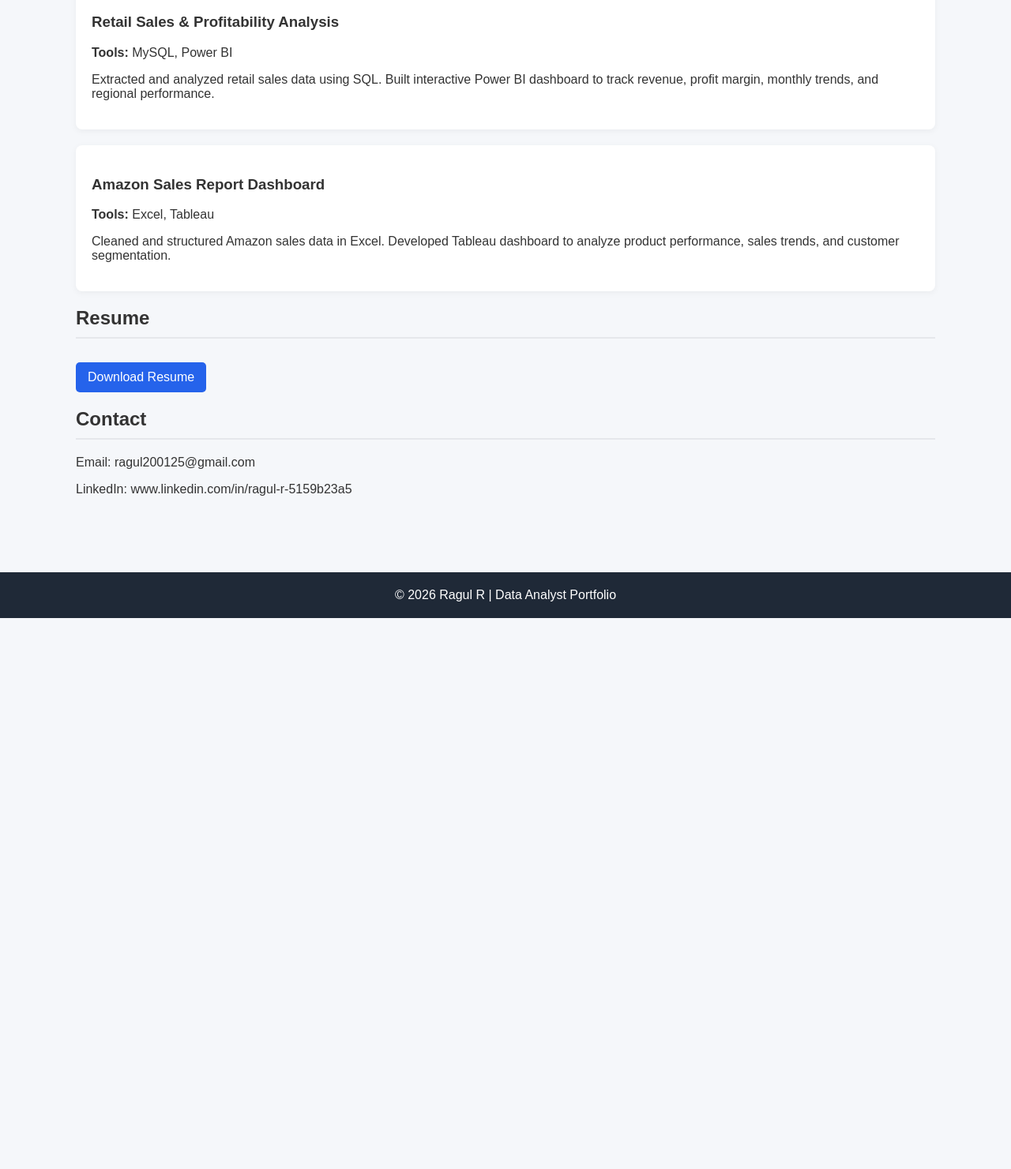
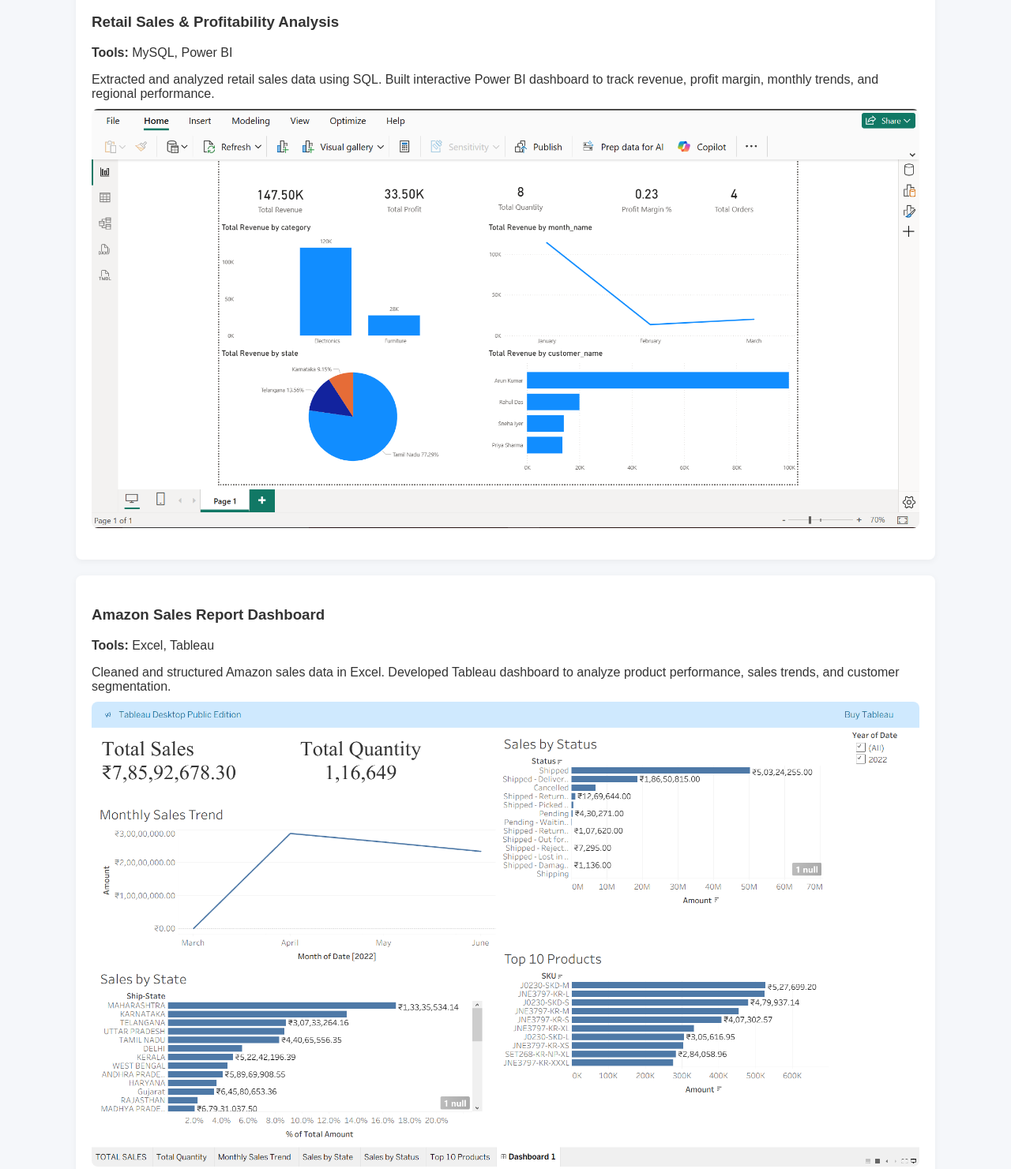
Before and after one commit to ragul200125-boop/Ragul-data-analyst.github.io, a plain HTML site: page index.html in a window 1280 px wide. Shown: the part 540-2021 px from the top of the page at 79% size. Before the commit the page ends 1323 px from the top, so only its background shows below. Drawn offline with Linux system fonts and the light colour scheme.

Commit message:
Update index.html

```diff
--- a/index.html
+++ b/index.html
@@ -113,6 +113,7 @@
         <p>
             Extracted and analyzed retail sales data using SQL. Built interactive Power BI dashboard
             to track revenue, profit margin, monthly trends, and regional performance.
+            <img src="retail-dashboard.png" width="100%" style="margin-top:10px; border-radius:8px;">
         </p>
     </div>
 
@@ -122,6 +123,7 @@
         <p>
             Cleaned and structured Amazon sales data in Excel. Developed Tableau dashboard
             to analyze product performance, sales trends, and customer segmentation.
+            <img src="amazon-dashboard.png" width="100%" style="margin-top:10px; border-radius:8px;">
         </p>
     </div>
 
```
